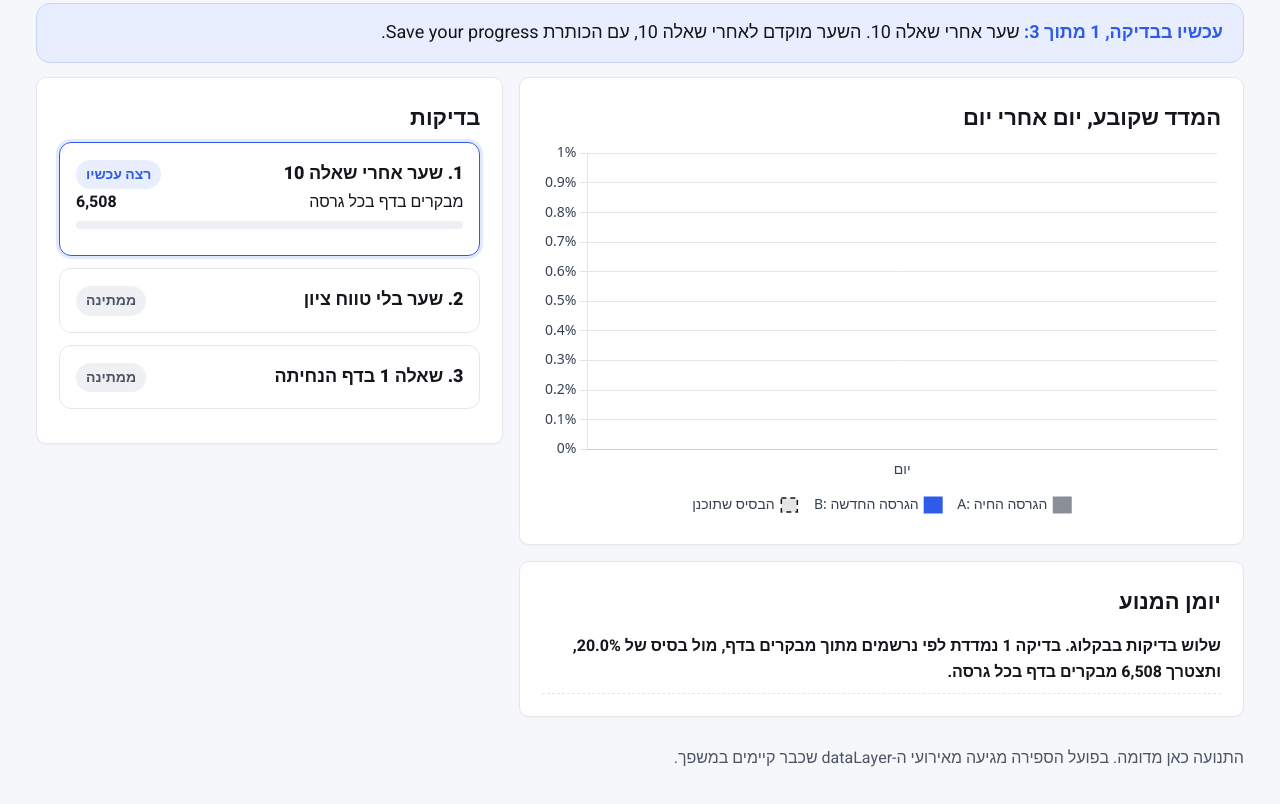
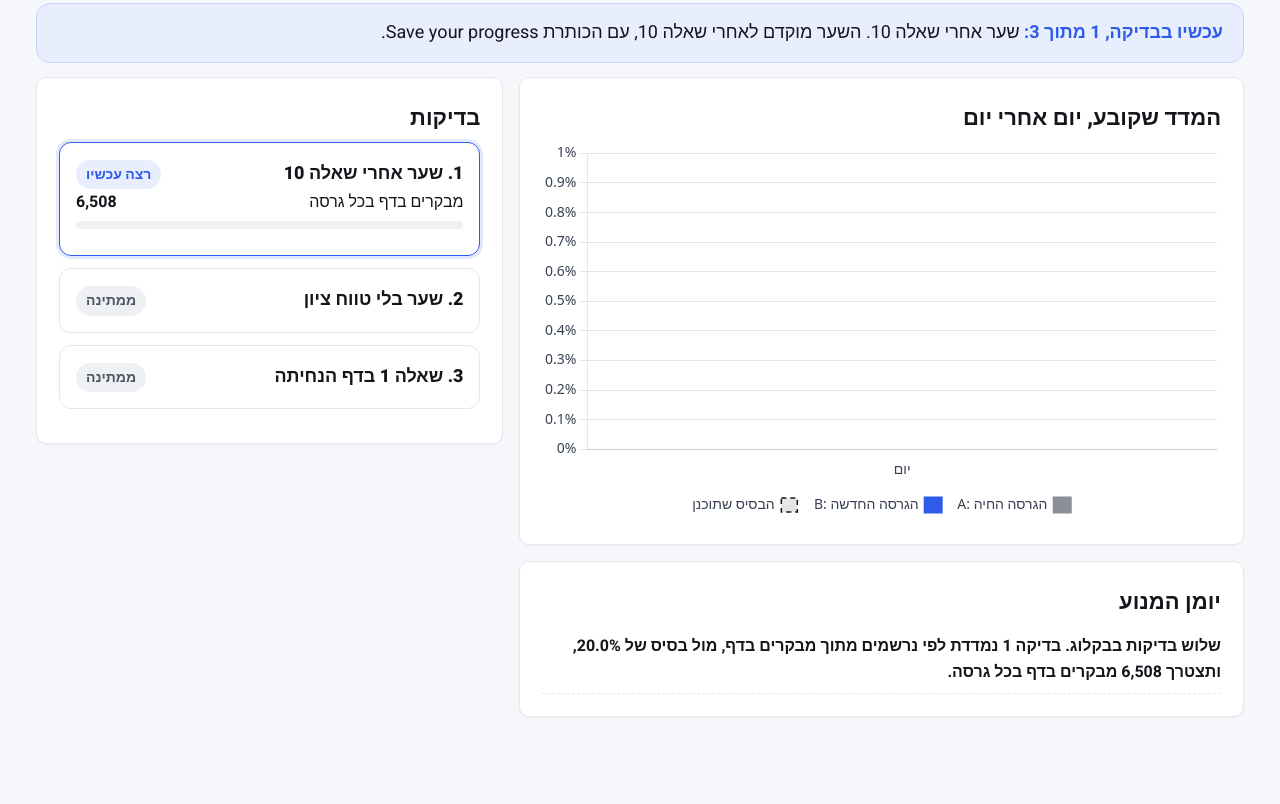
Before and after one commit to Benlenderman/iqly, a plain HTML site: page test-queue/index.html in a window 1280 px wide. Shown: the part 412-1216 px from the top of the page. Drawn offline with nearby package versions, Linux system fonts and the light colour scheme.

Commit message:
Test queue: drop simulated-traffic footnote
Co-Authored-By: Claude Opus 5.5 <noreply@anthropic.com>

```diff
--- a/test-queue/index.html
+++ b/test-queue/index.html
@@ -163,7 +163,6 @@ header.top .in{max-width:1240px;margin:0 auto;padding:0 16px;height:64px;display
 </section>
 
 </div>
-<p class="foot">התנועה כאן מדומה. בפועל הספירה מגיעה מאירועי ה-dataLayer שכבר קיימים במשפך.</p>
 </div>
 <script>
 const REC=[[1, 1, 748, 138, 752, 174, 134, 138, 172, 174], [1, 2, 740, 135, 760, 175, 133, 135, 169, 175], [1, 3, 748, 143, 752, 183, 139, 143, 180, 183], [1, 4, 738, 170, 762, 180, 165, 170, 173, 180], [1, 5, 775, 168, 725, 159, 165, 168, 157, 159], [1, 6, 750, 129, 750, 168, 124, 129, 164, 168], [1, 7, 782, 129, 718, 173, 126, 129, 164, 173], [1, 8, 764, 155, 736, 172, 152, 155, 168, 172], [1, 9, 715, 137, 785, 185, 134, 137, 182, 185], [2, 10, 725, 175, 775, 174, 8, 175, 10, 174], [2, 11, 770, 162, 730, 185, 7, 162, 9, 185], [2, 12, 756, 178, 744, 183, 5, 178, 10, 183], [2, 13, 749, 192, 751, 179, 8, 192, 8, 179], [2, 14, 723, 152, 777, 195, 12, 152, 9, 195], [2, 15, 732, 185, 768, 172, 10, 185, 8, 172], [2, 16, 760, 181, 740, 169, 11, 181, 8, 169], [2, 17, 760, 185, 740, 173, 9, 185, 7, 173], [3, 18, 769, 181, 731, 194, 289, 446, 275, 538], [3, 19, 759, 172, 741, 188, 270, 447, 300, 552], [3, 20, 747, 184, 753, 192, 268, 442, 313, 585], [3, 21, 713, 167, 787, 233, 253, 415, 291, 578], [3, 22, 756, 183, 744, 199, 276, 441, 283, 552], [3, 23, 769, 173, 731, 187, 267, 463, 286, 556], [3, 24, 757, 171, 743, 207, 269, 452, 281, 552], [3, 25, 751, 169, 749, 176, 287, 448, 286, 541]];
```
